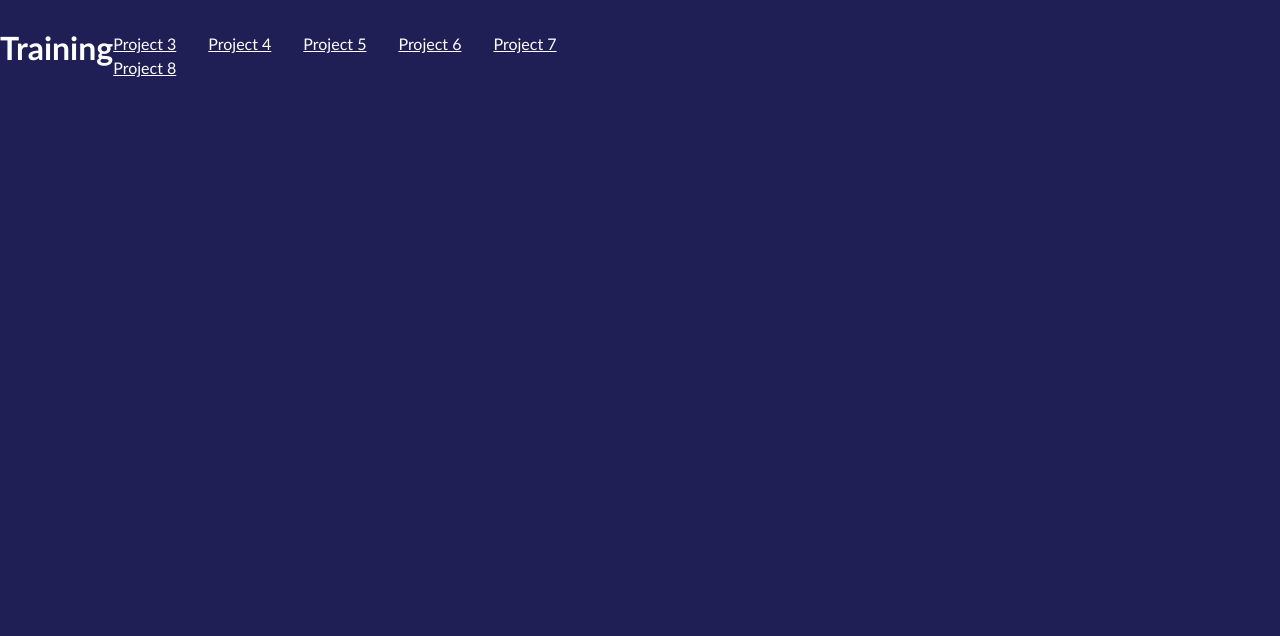
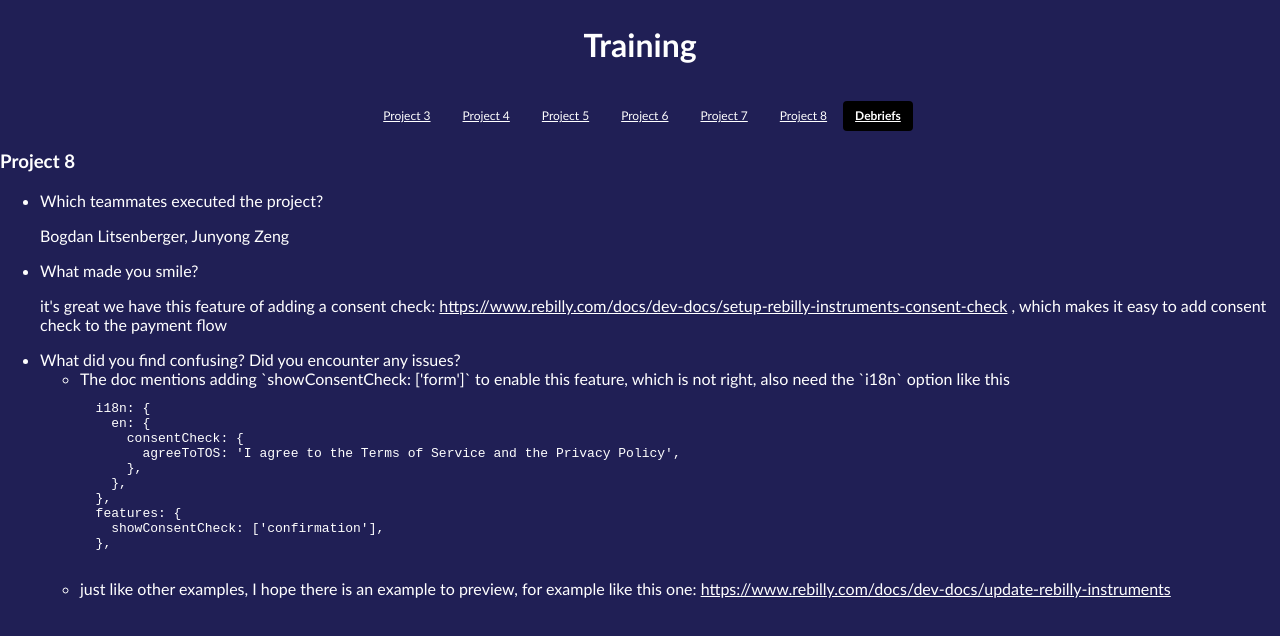
Before and after one commit to ZengJunyong/training, a Vue app: page /debriefs in a window 1280 px wide. Shown: the top 636 px of the page. Built offline with nearby package versions, Linux system fonts and the light colour scheme.

Commit message:
adjust style and add debriefs page

```diff
--- a/src/App.vue
+++ b/src/App.vue
@@ -15,6 +15,7 @@ import { RouterLink, RouterView } from 'vue-router'
         <RouterLink to="/project6">Project 6</RouterLink>
         <RouterLink to="/project7">Project 7</RouterLink>
         <RouterLink to="/project8">Project 8</RouterLink>
+        <RouterLink to="/debriefs" style="color: white;background: black; font-weight: bold; padding: 6px 12px;border-radius: 4px;">Debriefs</RouterLink>
       </nav>
     </div>
   </header>
@@ -58,7 +59,7 @@ nav a:first-of-type {
   border: 0;
 }
 
-@media (min-width: 1024px) {
+@media (min-width: 2048px) {
   header {
     display: flex;
     place-items: center;
--- a/src/router/index.js
+++ b/src/router/index.js
@@ -33,6 +33,11 @@ const router = createRouter({
       path: '/project8',
       name: 'project8',
       component: () => import('../views/Project8.vue')
+    },
+    {
+      path: '/debriefs',
+      name: 'debriefs',
+      component: () => import('../views/Debriefs.vue')
     }
   ]
 })
--- /dev/null
+++ b/src/views/Debriefs.vue
@@ -0,0 +1,44 @@
+<template>
+  <h3>Project 8</h3>
+  <ul>
+    <li>
+      Which teammates executed the project?
+      <p>Bogdan Litsenberger, Junyong Zeng</p>
+    </li>
+
+    <li>
+      What made you smile?
+      <p>it's great we have this feature of adding a consent check: <a
+          href="https://www.rebilly.com/docs/dev-docs/setup-rebilly-instruments-consent-check">https://www.rebilly.com/docs/dev-docs/setup-rebilly-instruments-consent-check</a>
+        , which makes it easy to add consent check to the payment flow</p>
+    </li>
+    <li>
+      What did you find confusing? Did you encounter any issues?
+      <ul>
+        <li>The doc mentions adding `showConsentCheck: ['form']` to enable this feature, which is not right, also need
+          the `i18n` option like this
+          <pre>
+  i18n: {
+    en: {
+      consentCheck: {
+        agreeToTOS: 'I agree to the Terms of Service and the Privacy Policy',
+      },
+    },
+  },
+  features: {
+    showConsentCheck: ['confirmation'],
+  },
+        </pre>
+        </li>
+        <li>just like other examples, I hope there is an example to preview, for example like this one: <a
+            href="https://www.rebilly.com/docs/dev-docs/update-rebilly-instruments">https://www.rebilly.com/docs/dev-docs/update-rebilly-instruments</a>
+        </li>
+      </ul>
+    </li>
+  </ul>
+</template>
+<style scoped>
+h3, ul {
+  text-align: left;
+}
+</style>
--- a/src/views/Project4.vue
+++ b/src/views/Project4.vue
@@ -162,6 +162,7 @@ onMounted(function () {
 </script>
 <template>
   <div id="app">
+    <br>
     <button id="update-locale">Switch to yearly</button>
     <div class="form-wrapper">
       <section class="rebilly-instruments-summary"></section>
--- a/src/views/Project5.vue
+++ b/src/views/Project5.vue
@@ -3,8 +3,10 @@ import RebillyInstruments from '@rebilly/instruments';
 import {ref} from "vue";
 
 const price = ref();
+const show = ref(false);
 
 function pay() {
+  show.value = true;
   // One time
   RebillyInstruments.mount({
     publishableKey: 'pk_sandbox_qB59oAh9XShdwFBwIr9xEfUFgAhsnDkvCgA8M5_',
@@ -18,19 +20,19 @@ function pay() {
   });
 
   // Monthly
-  RebillyInstruments.mount({
-    publishableKey: 'pk_sandbox_qB59oAh9XShdwFBwIr9xEfUFgAhsnDkvCgA8M5_',
-    organizationId: 'phronesis---summitvilla',
-    websiteId: 'google.com',
-    apiMode: 'sandbox',
-    items: [
-      {
-        planId: 'monthly',
-        quantity: 1,
-        thumbnail: 'https://www.example.com/image.png', // this property is optional
-      },
-    ],
-  });
+  // RebillyInstruments.mount({
+  //   publishableKey: 'pk_sandbox_qB59oAh9XShdwFBwIr9xEfUFgAhsnDkvCgA8M5_',
+  //   organizationId: 'phronesis---summitvilla',
+  //   websiteId: 'google.com',
+  //   apiMode: 'sandbox',
+  //   items: [
+  //     {
+  //       planId: 'monthly',
+  //       quantity: 1,
+  //       thumbnail: 'https://www.example.com/image.png', // this property is optional
+  //     },
+  //   ],
+  // });
 }
 
 </script>
@@ -48,7 +50,7 @@ function pay() {
     <button @click="pay">❤️Dedicate this gift</button>
   </div>
   <hr>
-  <div id="app">
+  <div v-show="show" id="app">
     <div class="form-wrapper">
       <section class="rebilly-instruments-summary"></section>
       <section class="rebilly-instruments"></section>
```
